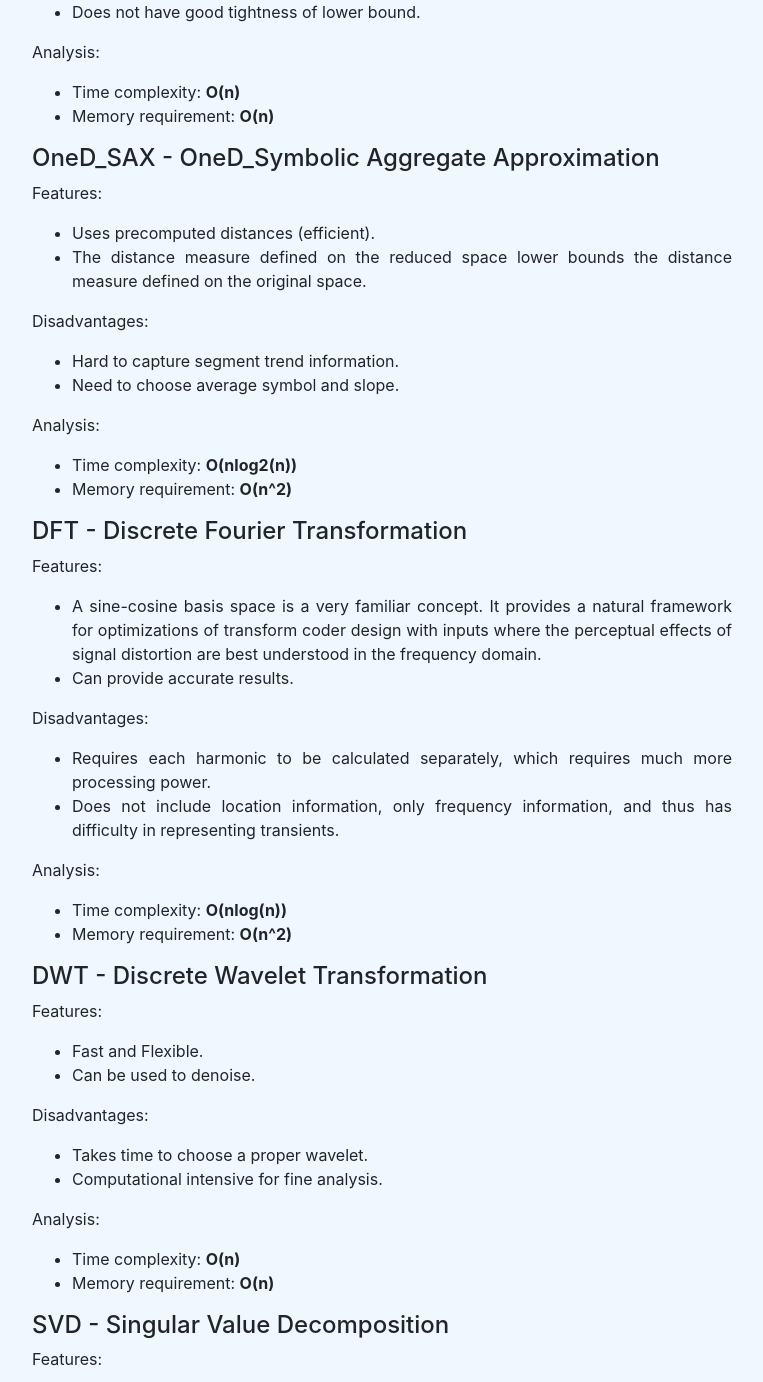
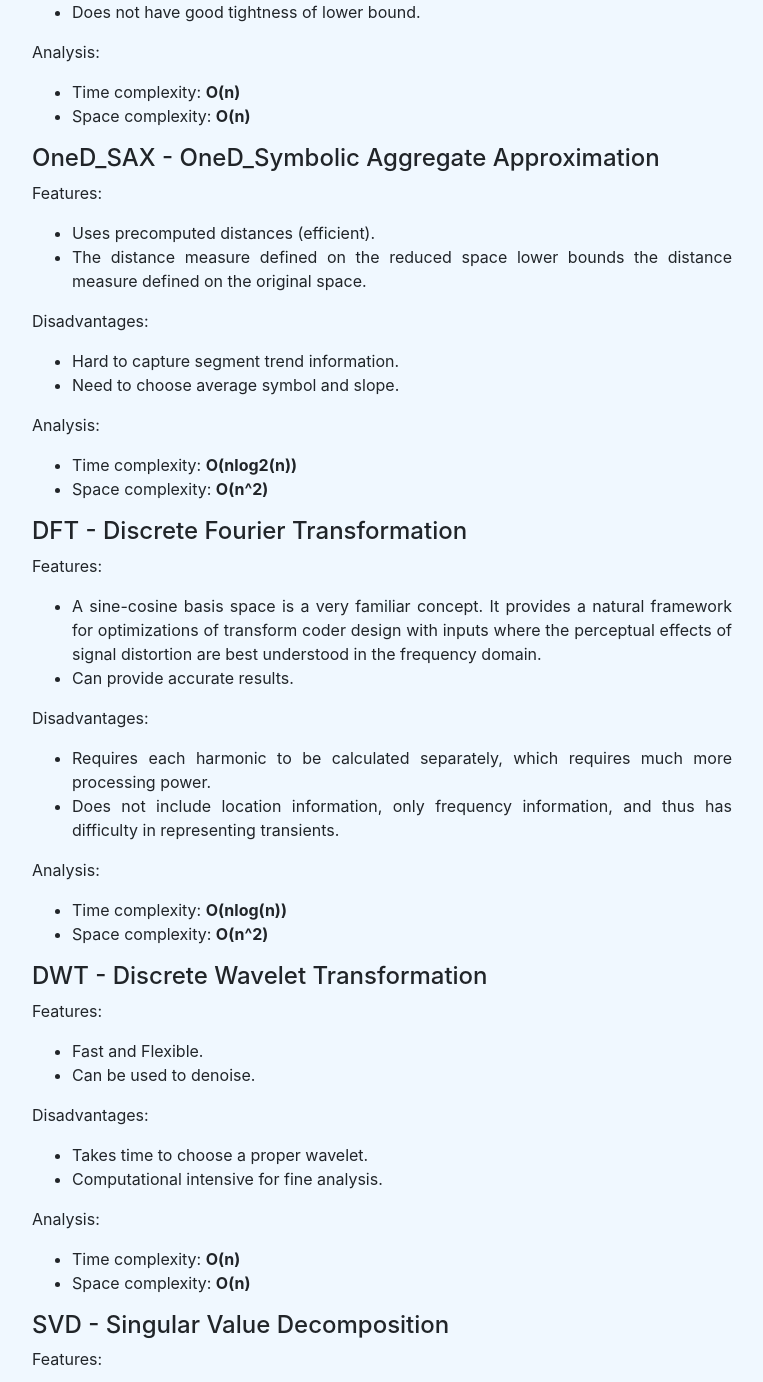
Before and after one commit to Jayson0709/time_series_project, a Flask app: page /summary in a window 1280 px wide. Shown: the part 331-1713 px from the top of the page, without its empty margins (258-1021 px from the left). Run offline with Flask 2, Linux system fonts and the light colour scheme; parts of the project's set-up code (start-up, migrations or seed data) failed here and were passed over; some libraries are stand-ins or nearby versions.

Commit message:
[Update] minor text change on the summary page.

```diff
--- a/templates/summary.html
+++ b/templates/summary.html
@@ -36,7 +36,7 @@
         <ul>
             <li> Time complexity: <b>O(n)</b>
             </li>
-            <li> Memory requirement: <b>O(n)</b>
+            <li> Space complexity: <b>O(n)</b>
             </li>
         </ul>
 
@@ -72,7 +72,7 @@
         <ul>
             <li> Time complexity: <b>O(nlog2(n))</b>
             </li>
-            <li> Memory requirement: <b>O(n^2)</b>
+            <li> Space complexity: <b>O(n^2)</b>
             </li>
         </ul>
 
@@ -108,7 +108,7 @@
         <ul>
             <li> Time complexity: <b>O(nlog(n))</b>
             </li>
-            <li> Memory requirement: <b>O(n^2)</b>
+            <li> Space complexity: <b>O(n^2)</b>
             </li>
         </ul>
 
@@ -144,7 +144,7 @@
         <ul>
             <li> Time complexity: <b>O(n)</b>
             </li>
-            <li> Memory requirement: <b>O(n)</b>
+            <li> Space complexity: <b>O(n)</b>
             </li>
         </ul>
 
@@ -182,7 +182,7 @@
         <ul>
             <li> Time complexity: <b>O(n^3)</b>
             </li>
-            <li> Memory requirement: <b>O(n^2)</b>
+            <li> Space complexity: <b>O(n^2)</b>
             </li>
         </ul>
 
@@ -216,7 +216,7 @@
         <ul>
             <li> Time complexity: <b>O(nlog2(n))</b>
             </li>
-            <li> Memory requirement: <b>O(n)</b>
+            <li> Space complexity: <b>O(n)</b>
             </li>
         </ul>
 
@@ -254,7 +254,7 @@
         <ul>
             <li> Time complexity: <b>O(n)</b>
             </li>
-            <li> Memory requirement: <b>O(n)</b>
+            <li> Space complexity: <b>O(n)</b>
             </li>
         </ul>
     </div>
```
